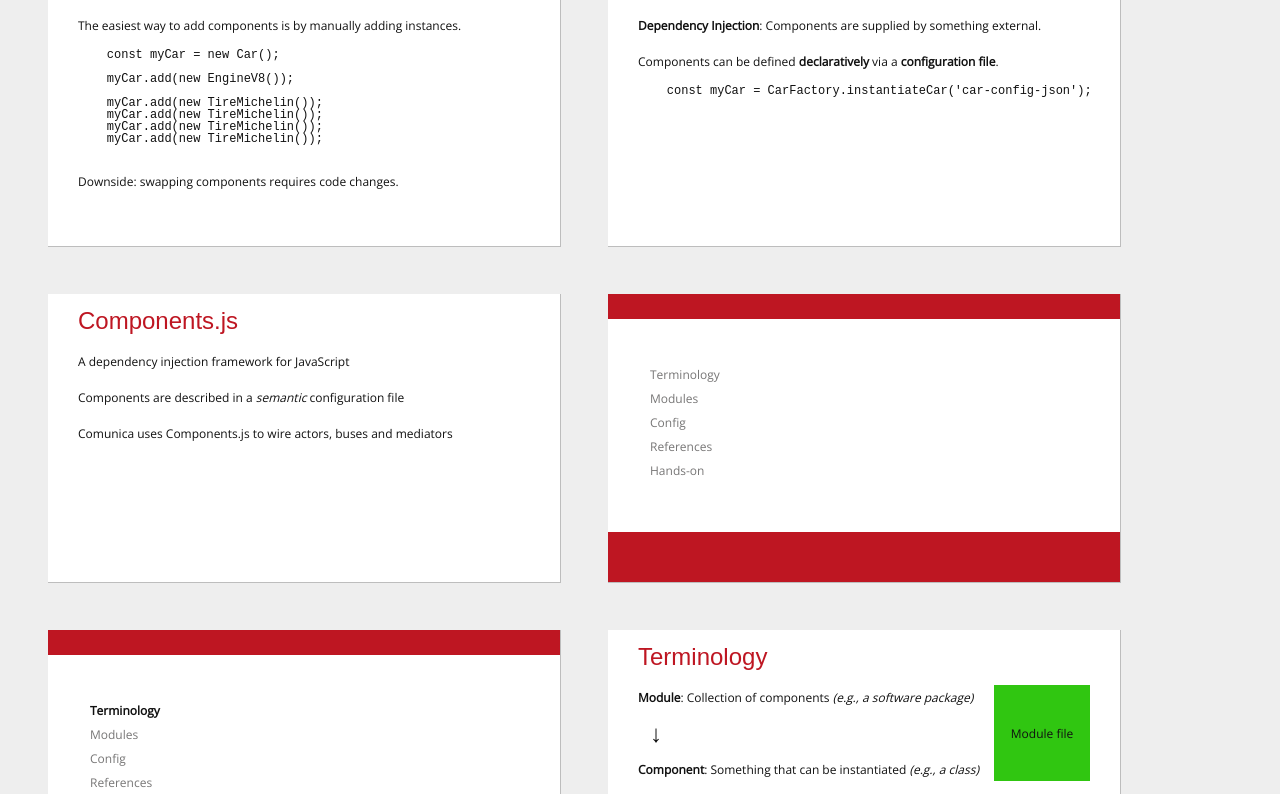
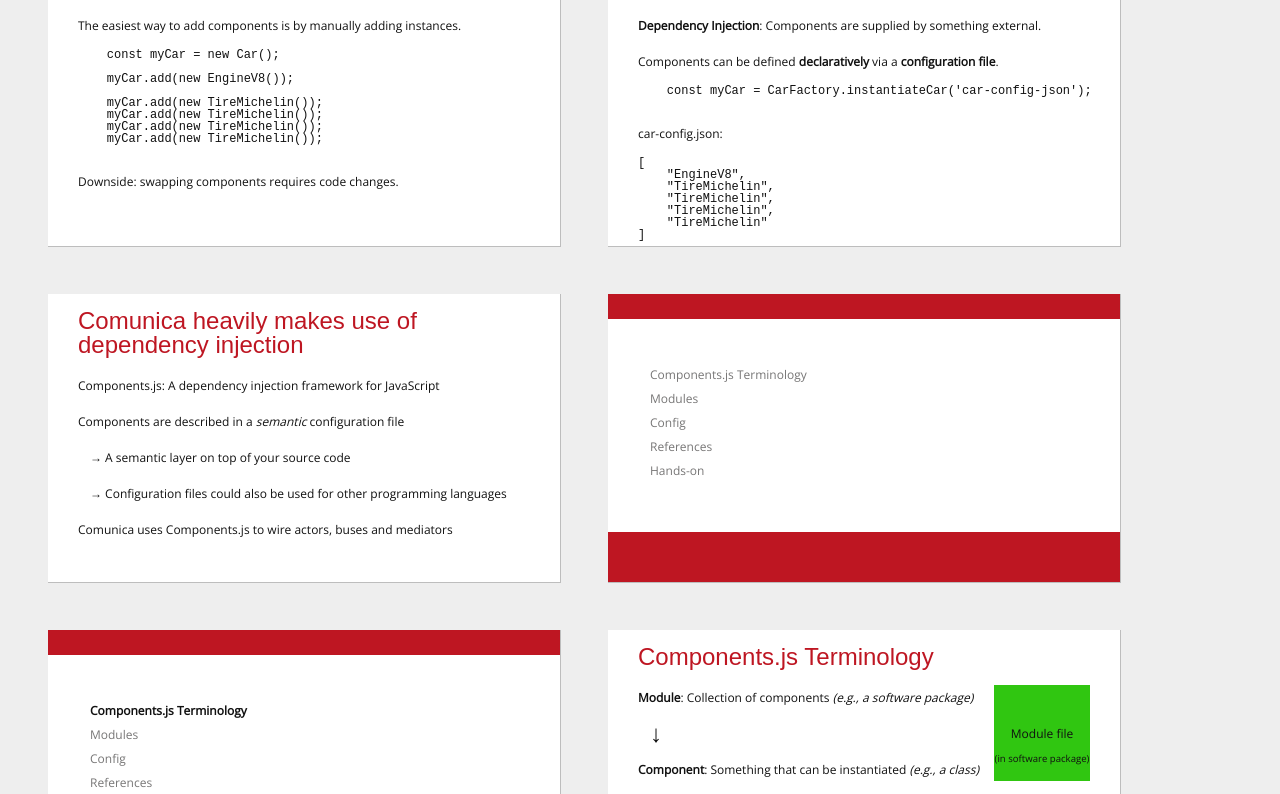
Before and after one commit to comunica/Tutorial-ESWC2019-Comunica-Advanced-Slides, a plain HTML site: page index.html in a window 1280 px wide. Shown: the part 681-1475 px from the top of the page. Drawn offline with nearby package versions, Linux system fonts and the light colour scheme; a web font is replaced by a local one.

Commit message:
Deploy comunica/Tutorial-ESWC2019-Comunica-Advanced-Slides to github.com/comunica/Tutorial-ESWC2019-Comunica-Advanced-Slides.git:gh-pages

```diff
--- a/index.html
+++ b/index.html
@@ -69,18 +69,30 @@
         <pre>
     const myCar = CarFactory.instantiateCar('car-config-json');
         </pre>
+        <p>car-config.json:</p>
+        <pre>
+[
+    "EngineV8",
+    "TireMichelin",
+    "TireMichelin",
+    "TireMichelin",
+    "TireMichelin"
+]
+        </pre>
     </section>
 
     <section id="start-componentsjs" class="slide">
-        <h2>Components.js</h2>
-        <p>A dependency injection framework for JavaScript</p>
+        <h2>Comunica heavily makes use of dependency injection</h2>
+        <p>Components.js: A dependency injection framework for JavaScript</p>
         <p>Components are described in a <em>semantic</em> configuration file</p>
+        <p class="indent">&rarr; A semantic layer on top of your source code</p>
+        <p class="indent">&rarr; Configuration files could also be used for other programming languages</p>
         <p>Comunica uses Components.js to wire actors, buses and mediators</p>
     </section>
 
     <section id="index" class="slide index">
       <ul>
-        <li><a href="#index-terminology">Terminology</a></li>
+        <li><a href="#index-terminology">Components.js Terminology</a></li>
         <li><a href="#index-modules">Modules</a></li>
         <li><a href="#index-config">Config</a></li>
         <li><a href="#index-references">References</a></li>
@@ -90,7 +102,7 @@
 
     <section id="index-terminology" class="slide index">
       <ul>
-        <li class="current"><a href="#index-terminology">Terminology</a></li>
+        <li class="current"><a href="#index-terminology">Components.js Terminology</a></li>
         <li><a href="#index-modules">Modules</a></li>
         <li><a href="#index-config">Config</a></li>
         <li><a href="#index-references">References</a></li>
@@ -99,7 +111,7 @@
     </section>
 
     <section id="terminology" class="slide">
-        <h2>Terminology</h2>
+        <h2>Components.js Terminology</h2>
         <p style="float: left">
             <strong>Module</strong>: <span>Collection of components <em>(e.g., a software package)</em></span>
             <br />
@@ -112,14 +124,14 @@
             <strong>Instance</strong>: <span>An instantiated Component</span><br />
         </p>
         <div style="float: right; width: 8em; text-align: center" class="next">
-            <div style="background-color: #30c611; height: 5em; padding-top: 3em">Module file</div>
+            <div style="background-color: #30c611; height: 5em; padding-top: 3em">Module file<br /><span style="font-size: 0.8em">(in software package)</span></div>
             <div style="background-color: #2295e8; margin-top: 4em">Config file</div>
         </div>
     </section>
 
     <section id="index-modules" class="slide index">
       <ul>
-        <li><a href="#index-terminology">Terminology</a></li>
+        <li><a href="#index-terminology">Components.js Terminology</a></li>
         <li class="current"><a href="#index-modules">Modules</a></li>
         <li><a href="#index-config">Config</a></li>
         <li><a href="#index-references">References</a></li>
@@ -162,7 +174,7 @@
 
     <section id="modules-example-json" class="slide">
         <h2>Each module is described in JSON-LD</h2>
-        <p>We use <code>import</code> statements to refer to components.</p>
+        <p>We use <code>import</code> statements to refer to components in different files.</p>
         <pre>
 {
   "@context": …,
@@ -170,7 +182,8 @@
   "@type": "Module",
   "requireName": "@comunica/actor-query-operation-distinct-hash",
   "import": [
-    "files:components/Actor/QueryOperation/DistinctHash.jsonld"
+    "files:components/Actor/QueryOperation/DistinctHash.jsonld",
+    …
   ]
 }
         </pre>
@@ -180,8 +193,7 @@
         <h2>Components are described in JSON-LD</h2>
             <pre>
 {
-  "@context": …,
-  "@id": "npmd:@comunica/actor-query-operation-distinct-hash",
+  …
   "components": [
     {
       "@id": "caqodh:Actor/QueryOperation/DistinctHash",
@@ -225,7 +237,7 @@
 
     <section id="index-config" class="slide index">
       <ul>
-        <li><a href="#index-terminology">Terminology</a></li>
+        <li><a href="#index-terminology">Components.js Terminology</a></li>
         <li><a href="#index-modules">Modules</a></li>
         <li class="current"><a href="#index-config">Config</a></li>
         <li><a href="#index-references">References</a></li>
@@ -236,8 +248,8 @@
     <section id="config-overview" class="slide">
         <h2>A Config file <em>instantiates</em> components</h2>
         <ul>
-            <li>Each instance has a unique ID (URI)</li>
-            <li>The <code>@type</code> of an instance is a Component (URI)</li>
+            <li>Each instance has an ID (IRI)</li>
+            <li>The <code>@type</code> of an instance is a Component (IRI)</li>
             <li>Component parameters can be defined on the instance</li>
             <li>Parameter values can link to other instances &rarr; <strong>wiring</strong></li>
         </ul>
@@ -269,7 +281,7 @@
 
     <section id="index-references" class="slide index">
       <ul>
-        <li><a href="#index-terminology">Terminology</a></li>
+        <li><a href="#index-terminology">Components.js Terminology</a></li>
         <li><a href="#index-modules">Modules</a></li>
         <li><a href="#index-config">Config</a></li>
         <li class="current"><a href="#index-references">References</a></li>
@@ -289,7 +301,7 @@
 
     <section id="index-handson" class="slide index">
       <ul>
-        <li><a href="#index-terminology">Terminology</a></li>
+        <li><a href="#index-terminology">Components.js Terminology</a></li>
         <li><a href="#index-modules">Modules</a></li>
         <li><a href="#index-config">Config</a></li>
         <li><a href="#index-references">References</a></li>
@@ -298,7 +310,7 @@
     </section>
 
     <section id="custom-actor" class="slide">
-        <h2>Hands-on: wiring a Comunica actor</h2>
+        <h2>Hands-on: creating a Comunica actor</h2>
         <p><strong>Goal:</strong> Implementing, configuring, and using a custom <code>REDUCED</code> actor.</p>
         <p><code>REDUCED</code>: A best-effort variant of SPARQL's <code>DISTINCT</code>.</p>
         <p>
@@ -334,7 +346,7 @@
         <h2>Hands-on: five steps</h2>
         <ol>
             <li>Initialization of a Comunica engine: <span class="muted">We provide an NPM package to start from.</span></li>
-            <li>Creation of a new actor: <span class="muted">JavaScript, module, and component files.</span></li>
+            <li>Creation of a new actor: <span class="muted">JavaScript stub and module files.</span></li>
             <li>Actor configuration: <span class="muted">Plugging in the actor via the config file.</span></li>
             <li>Logging configuration: <span class="muted">Adding an existing logger to the config file.</span></li>
             <li><code>REDUCED</code> implementation: <span class="muted">Actual JavaScript implementation.</span></li>
```
